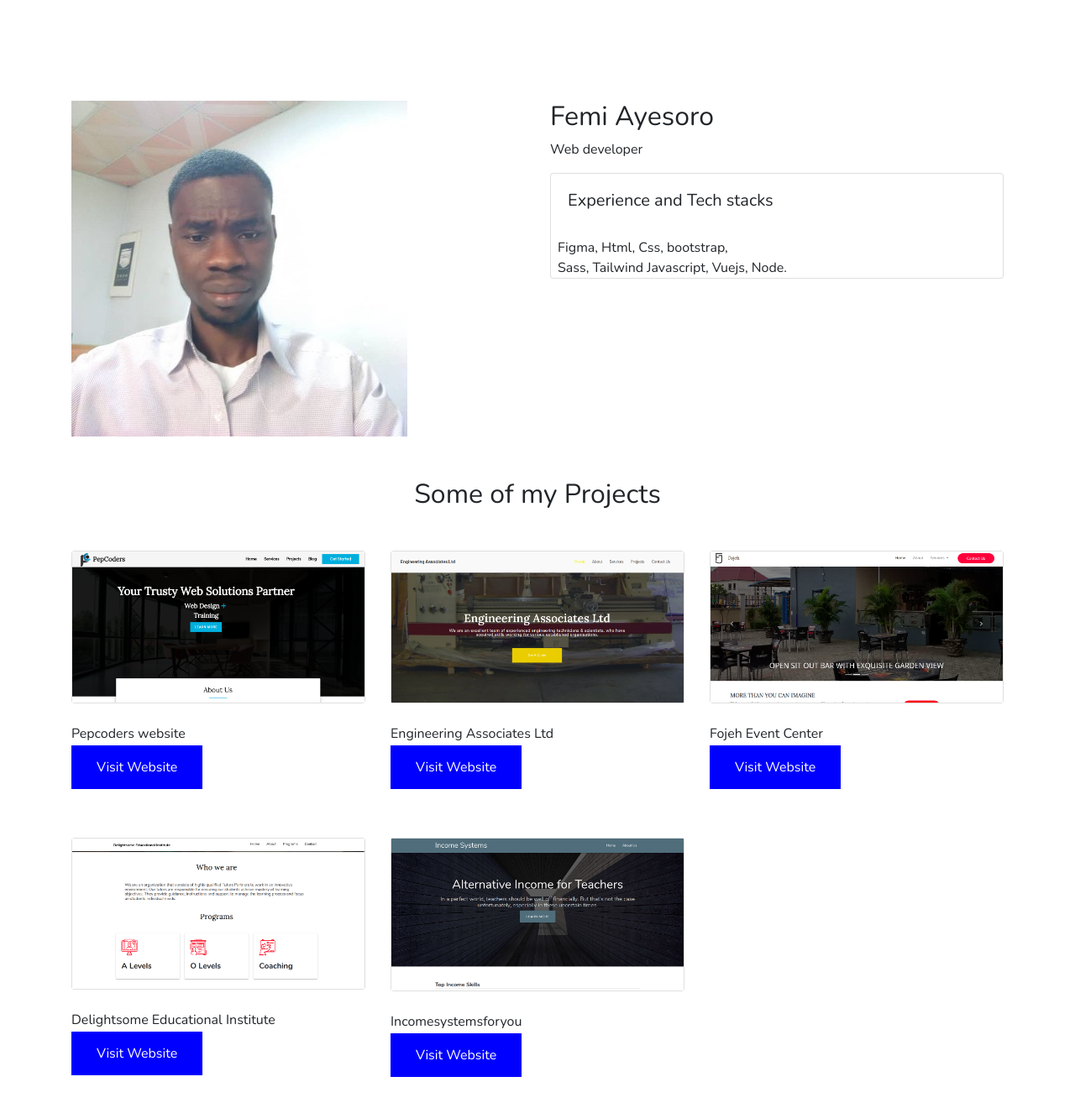
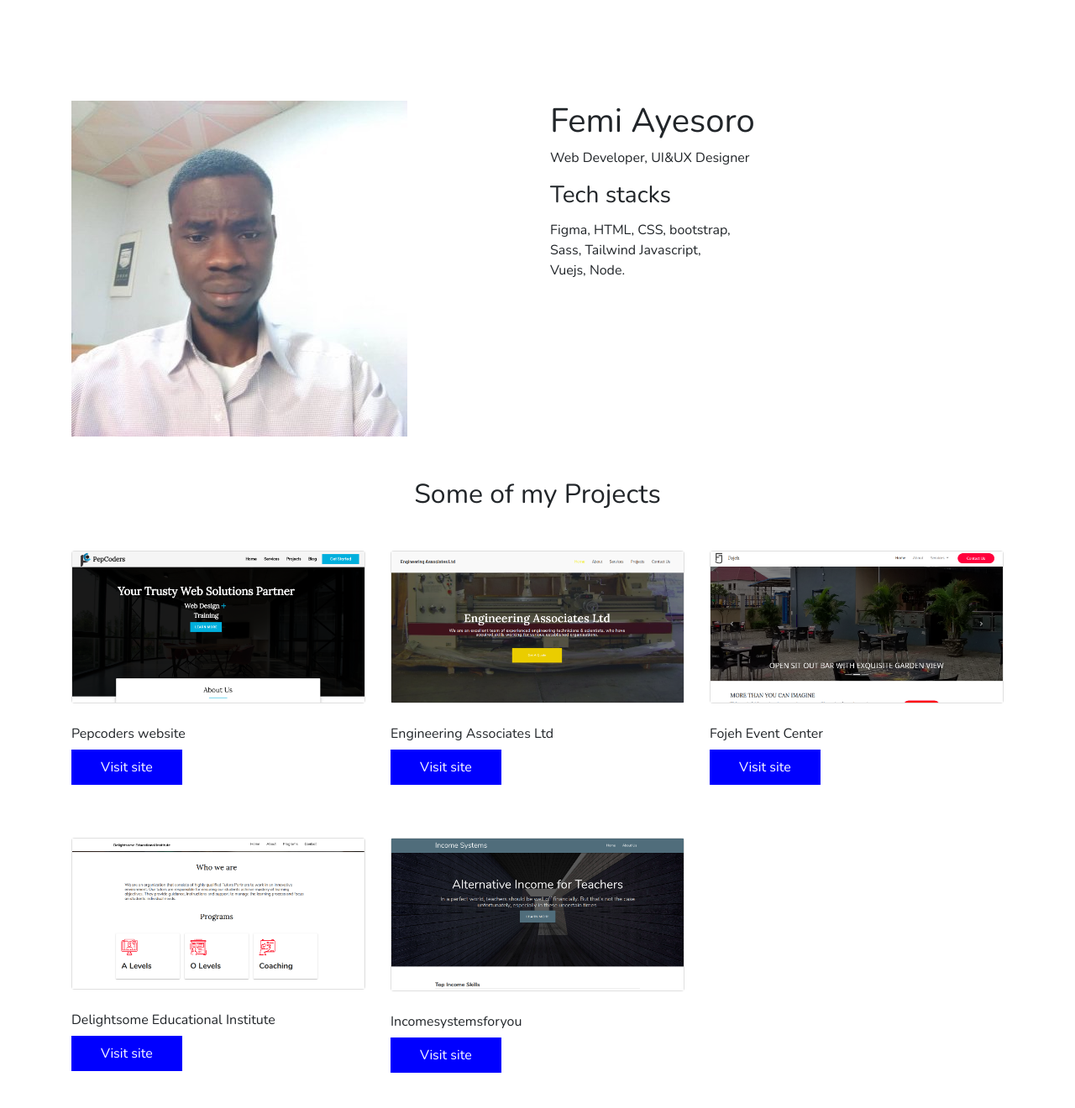
Before and after one commit to AyesoroFemi/Portfolio-website, a plain HTML site: page index.html in a window 1280 px wide. Shown: the part 80-1400 px from the top of the page at 84% size. Drawn offline with nearby package versions, Linux system fonts and the light colour scheme.

Commit message:
another change

```diff
--- a/css/styles.css
+++ b/css/styles.css
@@ -11,7 +11,7 @@ main{
 }
 
 .custom-button{
-    padding: 15px 30px;
+    padding: 10px 35px;
     background: blue;
     color: white;
     list-style: none;
--- a/index.html
+++ b/index.html
@@ -30,17 +30,16 @@
                                 <i  class="fab fa-vuejs "></i>
                             </div> -->
                             <div class="name-viewer">
-                                <h2>Femi Ayesoro</h2>
-                                <p>Web developer </p>
+                                <h1>Femi Ayesoro</h1>
+                                <p>Web Developer, UI&UX Designer </p>
                             </div>
-                            <div class="card">
-                                <div class="card-body">
-                                   <h5 class="card-title">Experience and Tech stacks </h5>
-                                </div>
-                                <div class="card-text px-2">
+                            <div class="">
+
+                                <h3 class="card-title">Tech stacks </h3>
+                                <div class="">
                                     Figma,
-                                    Html, Css, bootstrap, <br> Sass, Tailwind
-                                    Javascript, Vuejs, Node.
+                                    HTML, CSS, bootstrap, <br>  Sass, Tailwind
+                                    Javascript,<br>  Vuejs, Node.
                                 </div>
                             </div>
                         </div>
@@ -63,7 +62,7 @@
                             </div>
                            <div class="my-4">
                             <p>Pepcoders website</p>
-                            <a href="" class="custom-button">Visit  Website</a>
+                            <a href="https://www.pepcoders.com" class="custom-button">Visit site</a>
                            </div>
                         </div>
                         <div class="col-sm-12 col-md-4 col-lg-4 py-4">
@@ -75,7 +74,7 @@
                             </div>
                            <div class="my-4">
                             <p>Engineering Associates Ltd</p>
-                            <a href="" class="custom-button">Visit  Website</a>
+                            <a href="http://engineeringassociatesltd.com/" class="custom-button">Visit site</a>
                            </div>
                         </div>
                         <div class="col-sm-12 col-md-4 col-lg-4 py-4">
@@ -87,7 +86,7 @@
                             </div>
                           <div class="my-4">
                             <p>Fojeh Event Center</p>
-                            <a href="" class="custom-button">Visit  Website</a>
+                            <a href="https://fojehbusiness.netlify.app" class="custom-button">Visit site</a>
                           </div>
                         </div>
                         <div class="col-sm-12 col-md-4 col-lg-4 py-4">
@@ -99,7 +98,7 @@
                             </div>
                            <div class="my-4">
                             <p>Delightsome Educational Institute</p>
-                            <a href="" class="custom-button">Visit  Website</a>
+                            <a href="https://delightsomeinstitute.com/" class="custom-button">Visit site</a>
                            </div>
                         </div>
                         <div class="col-sm-12 col-md-4 col-lg-4 py-4">
@@ -111,7 +110,7 @@
                             </div>
                            <div class="my-4">
                             <p>Incomesystemsforyou</p>
-                            <a href="" class="custom-button">Visit  Website</a>
+                            <a href="https://incomesystemsforyou.com" class="custom-button">Visit site</a>
                            </div>
                         </div>
 
```
